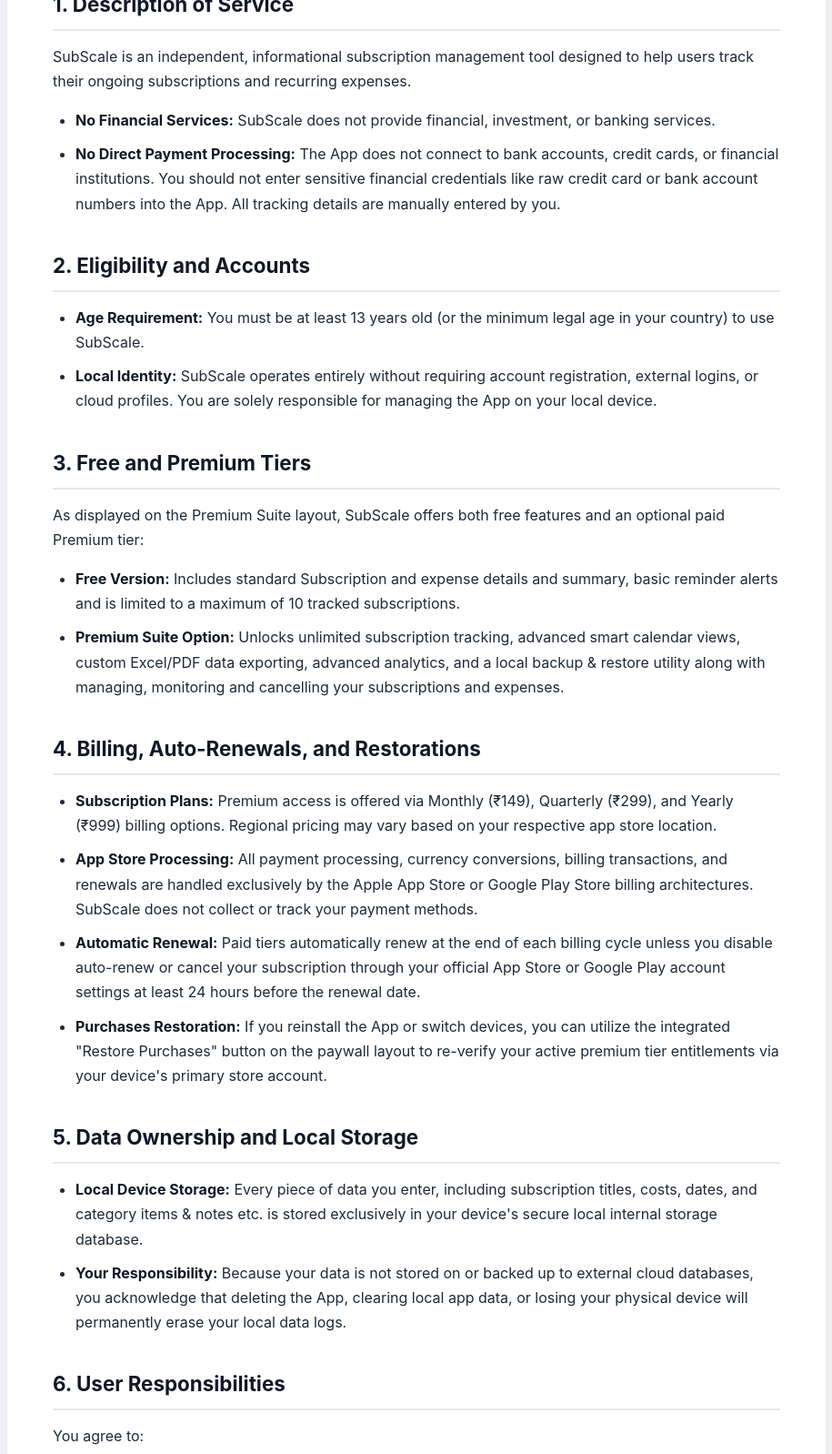
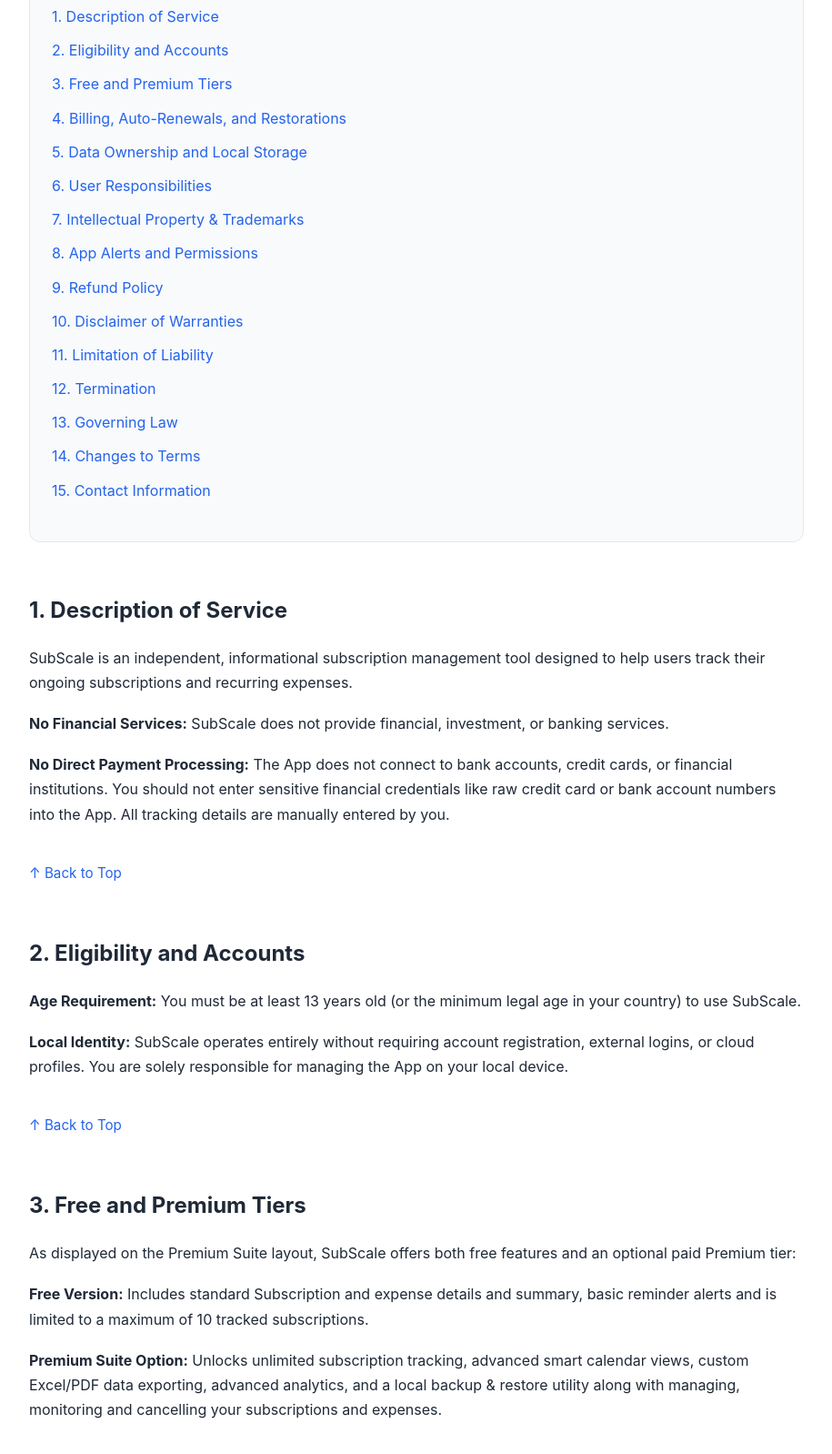
Before and after one commit to jigarshah1301/subscale-terms, a plain HTML site: page index.html in a window 1280 px wide. Shown: the part 363-1961 px from the top of the page at 91% size, without its empty margins (182-1097 px from the left). Drawn offline with Linux system fonts and the light colour scheme.

Commit message:
Update index.html

```diff
--- a/index.html
+++ b/index.html
@@ -3,172 +3,332 @@
 <head>
 <meta charset="UTF-8">
 <meta name="viewport" content="width=device-width, initial-scale=1.0">
-    <title>SubScale - Terms of Service</title>
+<title>Terms of Service - SubScale</title>
 
     <style>
+
+        :root {
+
+            --primary: #2563eb;
+
+            --text: #1f2937;
+
+            --text-light: #4b5563;
+
+            --border: #e5e7eb;
+
+            --background: #ffffff;
+
+            --toc-bg: #f8fafc;
+
+        }
+
         * {
+
             margin: 0;
+
             padding: 0;
+
             box-sizing: border-box;
+
+        }
+
+        html {
+
+            scroll-behavior: smooth;
+
         }
 
         body {
-            font-family: -apple-system, BlinkMacSystemFont, "Segoe UI", Roboto, Arial, sans-serif;
-            background: #f5f7fa;
-            color: #1f2937;
+
+            font-family: -apple-system, BlinkMacSystemFont, "Segoe UI", Roboto, Helvetica, Arial, sans-serif;
+
+            background: var(--background);
+
+            color: var(--text);
+
             line-height: 1.7;
+
         }
 
         .container {
+
             max-width: 900px;
-            margin: 50px auto;
-            background: #ffffff;
-            padding: 50px;
-            border-radius: 16px;
-            box-shadow: 0 8px 30px rgba(0,0,0,0.08);
+
+            margin: 0 auto;
+
+            padding: 40px 24px;
+
         }
 
         h1 {
-            font-size: 2.2rem;
+
+            font-size: 2.25rem;
+
             margin-bottom: 10px;
-            color: #111827;
+
+            color: var(--text);
+
         }
 
         .updated {
-            color: #6b7280;
-            margin-bottom: 35px;
-            font-style: italic;
+
+            color: var(--text-light);
+
+            margin-bottom: 30px;
+
+        }
+
+        p {
+
+            margin-bottom: 18px;
+
+        }
+
+        .toc {
+
+            background: var(--toc-bg);
+
+            border: 1px solid var(--border);
+
+            border-radius: 12px;
+
+            padding: 24px;
+
+            margin: 40px 0;
+
+        }
+
+        .toc h2 {
+
+            margin-bottom: 15px;
+
+            font-size: 1.4rem;
+
+        }
+
+        .toc ul {
+
+            list-style: none;
+
+            padding-left: 0;
+
+        }
+
+        .toc li {
+
+            margin-bottom: 10px;
+
+        }
+
+        .toc a {
+
+            text-decoration: none;
+
+            color: var(--primary);
+
+        }
+
+        .toc a:hover {
+
+            text-decoration: underline;
+
+        }
+
+        section {
+
+            margin-top: 55px;
+
+            scroll-margin-top: 20px;
+
         }
 
         h2 {
-            margin-top: 35px;
-            margin-bottom: 15px;
-            color: #111827;
-            font-size: 1.4rem;
-            border-bottom: 2px solid #e5e7eb;
-            padding-bottom: 8px;
-        }
 
-        p {
-            margin-bottom: 16px;
+            font-size: 1.5rem;
+
+            margin-bottom: 18px;
+
+            color: var(--text);
+
         }
 
         ul {
-            margin: 15px 0 20px 25px;
+
+            padding-left: 24px;
+
+            margin-bottom: 18px;
+
         }
 
         li {
-            margin-bottom: 10px;
+
+            margin-bottom: 8px;
+
         }
 
-        strong {
-            color: #111827;
+        .back-top {
+
+            display: inline-block;
+
+            margin-top: 20px;
+
+            text-decoration: none;
+
+            color: var(--primary);
+
+            font-size: 0.95rem;
+
         }
 
-        .contact {
-            background: #f9fafb;
-            padding: 20px;
-            border-radius: 10px;
-            margin-top: 15px;
+        .back-top:hover {
+
+            text-decoration: underline;
+
         }
 
-        a {
-            color: #2563eb;
-            text-decoration: none;
-        }
+        footer {
 
-        a:hover {
-            text-decoration: underline;
+            margin-top: 80px;
+
+            padding-top: 30px;
+
+            border-top: 1px solid var(--border);
+
+            text-align: center;
+
+            color: var(--text-light);
+
         }
 
         @media (max-width: 768px) {
+
             .container {
-                margin: 20px;
-                padding: 25px;
+
+                padding: 24px 18px;
+
             }
 
             h1 {
-                font-size: 1.8rem;
+
+                font-size: 1.9rem;
+
             }
 
             h2 {
-                font-size: 1.2rem;
+
+                font-size: 1.3rem;
+
             }
+
         }
 </style>
 </head>
+
 <body>
 
-<div class="container">
+<div class="container" id="top">
 
     <h1>Terms of Service - SubScale</h1>
 
     <p class="updated"><strong>Last Updated:</strong> June 20, 2026</p>
 
     <p>
-        These Terms of Service ("Terms") govern your use of the SubScale mobile application
-        ("the App"). By downloading, installing, accessing, or using SubScale, you agree to
-        be bound by these Terms. If you do not agree to these terms, do not use the App.
+
+        These Terms of Service ("Terms") govern your use of the SubScale mobile application ("the App").
+
+        By downloading, installing, accessing, or using SubScale, you agree to be bound by these Terms.
+
+        If you do not agree to these terms, do not use the App.
 </p>
 
+    <nav class="toc">
+<h2>Table of Contents</h2>
+
+        <ul>
+<li><a href="#description">1. Description of Service</a></li>
+<li><a href="#eligibility">2. Eligibility and Accounts</a></li>
+<li><a href="#premium">3. Free and Premium Tiers</a></li>
+<li><a href="#billing">4. Billing, Auto-Renewals, and Restorations</a></li>
+<li><a href="#storage">5. Data Ownership and Local Storage</a></li>
+<li><a href="#responsibilities">6. User Responsibilities</a></li>
+<li><a href="#ip">7. Intellectual Property & Trademarks</a></li>
+<li><a href="#alerts">8. App Alerts and Permissions</a></li>
+<li><a href="#refunds">9. Refund Policy</a></li>
+<li><a href="#warranties">10. Disclaimer of Warranties</a></li>
+<li><a href="#liability">11. Limitation of Liability</a></li>
+<li><a href="#termination">12. Termination</a></li>
+<li><a href="#law">13. Governing Law</a></li>
+<li><a href="#changes">14. Changes to Terms</a></li>
+<li><a href="#contact">15. Contact Information</a></li>
+</ul>
+</nav>
+
+    <section id="description">
 <h2>1. Description of Service</h2>
 
         <p>
-        SubScale is an independent, informational subscription management tool designed
-        to help users track their ongoing subscriptions and recurring expenses.
+
+            SubScale is an independent, informational subscription management tool designed to help users track their ongoing subscriptions and recurring expenses.
 </p>
 
-    <ul>
-        <li><strong>No Financial Services:</strong> SubScale does not provide financial, investment, or banking services.</li>
+        <p><strong>No Financial Services:</strong> SubScale does not provide financial, investment, or banking services.</p>
 
-        <li><strong>No Direct Payment Processing:</strong> The App does not connect to bank accounts,
-        credit cards, or financial institutions. You should not enter sensitive financial
-        credentials like raw credit card or bank account numbers into the App. All tracking
-        details are manually entered by you.</li>
-    </ul>
+        <p><strong>No Direct Payment Processing:</strong> The App does not connect to bank accounts, credit cards, or financial institutions. You should not enter sensitive financial credentials like raw credit card or bank account numbers into the App. All tracking details are manually entered by you.</p>
 
+        <a href="#top" class="back-top">↑ Back to Top</a>
+</section>
+
+    <section id="eligibility">
 <h2>2. Eligibility and Accounts</h2>
 
-    <ul>
-        <li><strong>Age Requirement:</strong> You must be at least 13 years old (or the minimum legal age in your country) to use SubScale.</li>
+        <p><strong>Age Requirement:</strong> You must be at least 13 years old (or the minimum legal age in your country) to use SubScale.</p>
 
-        <li><strong>Local Identity:</strong> SubScale operates entirely without requiring account registration,
-        external logins, or cloud profiles. You are solely responsible for managing the App
-        on your local device.</li>
-    </ul>
+        <p><strong>Local Identity:</strong> SubScale operates entirely without requiring account registration, external logins, or cloud profiles. You are solely responsible for managing the App on your local device.</p>
 
+        <a href="#top" class="back-top">↑ Back to Top</a>
+</section>
+
+    <section id="premium">
 <h2>3. Free and Premium Tiers</h2>
 
         <p>
+
             As displayed on the Premium Suite layout, SubScale offers both free features and an optional paid Premium tier:
 </p>
 
-    <ul>
-        <li><strong>Free Version:</strong> Includes standard Subscription and expense details and summary, basic reminder alerts and is limited to a maximum of 10 tracked subscriptions.</li>
+        <p><strong>Free Version:</strong> Includes standard Subscription and expense details and summary, basic reminder alerts and is limited to a maximum of 10 tracked subscriptions.</p>
 
-        <li><strong>Premium Suite Option:</strong> Unlocks unlimited subscription tracking, advanced smart calendar views, custom Excel/PDF data exporting, advanced analytics, and a local backup & restore utility along with managing, monitoring and cancelling your subscriptions and expenses.</li>
-    </ul>
+        <p><strong>Premium Suite Option:</strong> Unlocks unlimited subscription tracking, advanced smart calendar views, custom Excel/PDF data exporting, advanced analytics, and a local backup &amp; restore utility along with managing, monitoring and cancelling your subscriptions and expenses.</p>
 
+        <a href="#top" class="back-top">↑ Back to Top</a>
+</section>
+
+    <section id="billing">
 <h2>4. Billing, Auto-Renewals, and Restorations</h2>
 
-    <ul>
-        <li><strong>Subscription Plans:</strong> Premium access is offered via Monthly (₹149), Quarterly (₹299), and Yearly (₹999) billing options. Regional pricing may vary based on your respective app store location.</li>
+        <p><strong>Subscription Plans:</strong> Premium access is offered via Monthly (₹149), Quarterly (₹299), and Yearly (₹999) billing options. Regional pricing may vary based on your respective app store location.</p>
 
-        <li><strong>App Store Processing:</strong> All payment processing, currency conversions, billing transactions, and renewals are handled exclusively by the Apple App Store or Google Play Store billing architectures. SubScale does not collect or track your payment methods.</li>
+        <p><strong>App Store Processing:</strong> All payment processing, currency conversions, billing transactions, and renewals are handled exclusively by the Apple App Store or Google Play Store billing architectures. SubScale does not collect or track your payment methods.</p>
 
-        <li><strong>Automatic Renewal:</strong> Paid tiers automatically renew at the end of each billing cycle unless you disable auto-renew or cancel your subscription through your official App Store or Google Play account settings at least 24 hours before the renewal date.</li>
+        <p><strong>Automatic Renewal:</strong> Paid tiers automatically renew at the end of each billing cycle unless you disable auto-renew or cancel your subscription through your official App Store or Google Play account settings at least 24 hours before the renewal date.</p>
 
-        <li><strong>Purchases Restoration:</strong> If you reinstall the App or switch devices, you can utilize the integrated "Restore Purchases" button on the paywall layout to re-verify your active premium tier entitlements via your device's primary store account.</li>
-    </ul>
+        <p><strong>Purchases Restoration:</strong> If you reinstall the App or switch devices, you can utilize the integrated "Restore Purchases" button on the paywall layout to re-verify your active premium tier entitlements via your device's primary store account.</p>
 
+        <a href="#top" class="back-top">↑ Back to Top</a>
+</section>
+
+    <section id="storage">
 <h2>5. Data Ownership and Local Storage</h2>
 
-    <ul>
-        <li><strong>Local Device Storage:</strong> Every piece of data you enter, including subscription titles, costs, dates, and category items & notes etc. is stored exclusively in your device's secure local internal storage database.</li>
+        <p><strong>Local Device Storage:</strong> Every piece of data you enter, including subscription titles, costs, dates, and category items &amp; notes etc. is stored exclusively in your device's secure local internal storage database.</p>
 
-        <li><strong>Your Responsibility:</strong> Because your data is not stored on or backed up to external cloud databases, you acknowledge that deleting the App, clearing local app data, or losing your physical device will permanently erase your local data logs.</li>
-    </ul>
+        <p><strong>Your Responsibility:</strong> Because your data is not stored on or backed up to external cloud databases, you acknowledge that deleting the App, clearing local app data, or losing your physical device will permanently erase your local data logs.</p>
 
+        <a href="#top" class="back-top">↑ Back to Top</a>
+</section>
+
+    <section id="responsibilities">
 <h2>6. User Responsibilities</h2>
 
         <p>You agree to:</p>
@@ -180,72 +340,111 @@
 <li>Not attempt to access restricted features without premium subscription</li>
 </ul>
 
-    <h2>7. Intellectual Property & Trademarks</h2>
+        <a href="#top" class="back-top">↑ Back to Top</a>
+</section>
 
-    <ul>
-        <li><strong>Ownership:</strong> SubScale and its original code base, design layouts, SubScale brand logo and mascot ‘Savey’ and features are owned exclusively by the App developer and are protected by applicable copyright and trademark laws.</li>
+    <section id="ip">
+<h2>7. Intellectual Property &amp; Trademarks</h2>
 
-        <li><strong>Fair Use Disclaimer:</strong> SubScale utilizes third-party corporate names, logos, and trademarks solely for user-facing visual identification of subscription categories. SubScale is a completely independent tool and is not affiliated with, endorsed by, or sponsored by any of the companies whose corporate logos appear within the application interface.</li>
-    </ul>
+        <p><strong>Ownership:</strong> SubScale and its original code base, design layouts, SubScale brand logo and mascot ‘Savey’ and features are owned exclusively by the App developer and are protected by applicable copyright and trademark laws.</p>
 
+        <p><strong>Fair Use Disclaimer:</strong> SubScale utilizes third-party corporate names, logos, and trademarks solely for user-facing visual identification of subscription categories. SubScale is a completely independent tool and is not affiliated with, endorsed by, or sponsored by any of the companies whose corporate logos appear within the application interface.</p>
+
+        <a href="#top" class="back-top">↑ Back to Top</a>
+</section>
+
+    <section id="alerts">
 <h2>8. App Alerts and Permissions</h2>
 
-    <ul>
-        <li><strong>Local Notifications:</strong> To receive timely "Renewal Alerts" for your tracked subscriptions & inactivity alerts, the App requires your local device permission to push notifications. These alerts are handled entirely on-device without external server dependency, and can be disabled at any time through our app SubScale and your operating system settings.</li>
-    </ul>
+        <p><strong>Local Notifications:</strong> To receive timely "Renewal Alerts" for your tracked subscriptions &amp; inactivity alerts, the App requires your local device permission to push notifications. These alerts are handled entirely on-device without external server dependency, and can be disabled at any time through our app SubScale and your operating system settings.</p>
 
+        <a href="#top" class="back-top">↑ Back to Top</a>
+</section>
+
+    <section id="refunds">
 <h2>9. Refund Policy</h2>
 
         <p>
+
             Refund requests for any premium plan purchases must be initiated directly through the respective platform (Apple App Store or Google Play Store) according to their consumer refund guidelines. SubScale does not process or manage financial refunds.
 </p>
 
+        <a href="#top" class="back-top">↑ Back to Top</a>
+</section>
+
+    <section id="warranties">
 <h2>10. Disclaimer of Warranties</h2>
 
         <p>
+
             SubScale is provided on an "as is" and "as available" basis without warranties of any kind, either express or implied. We do not guarantee that the App will be entirely error-free, uninterrupted, or that the manual tracking calculations will fit your absolute financial planning needs.
 </p>
 
+        <a href="#top" class="back-top">↑ Back to Top</a>
+</section>
+
+    <section id="liability">
 <h2>11. Limitation of Liability</h2>
 
         <p>
+
             To the maximum extent permitted by applicable law, SubScale and its developer shall not be liable for any indirect, incidental, consequential, special, or punitive damages, including but not limited to loss of data, personal budget discrepancies, financial tracking mistakes, or device failures, arising out of your use or inability to use the application.
 </p>
 
+        <a href="#top" class="back-top">↑ Back to Top</a>
+</section>
+
+    <section id="termination">
 <h2>12. Termination</h2>
 
-    <p>
-        <strong>SubScale</strong> - We reserve the right to modify, suspend, discontinue, or terminate the App or any part of the Service at any time without liability.
-    </p>
+        <p><strong>SubScale:</strong> We reserve the right to modify, suspend, discontinue, or terminate the App or any part of the Service at any time without liability.</p>
 
-    <p>
-        <strong>User</strong> - You can terminate this legal agreement at any time by simply uninstalling the application and wiping its local storage footprint. We reserve the right to suspend access to features if any fraudulent manipulation of the App Store billing layer is detected.
-    </p>
+        <p><strong>User:</strong> You can terminate this legal agreement at any time by simply uninstalling the application and wiping its local storage footprint. We reserve the right to suspend access to features if any fraudulent manipulation of the App Store billing layer is detected.</p>
 
+        <a href="#top" class="back-top">↑ Back to Top</a>
+</section>
+
+    <section id="law">
 <h2>13. Governing Law</h2>
 
         <p>
+
             These Terms are governed by and construed in accordance with the laws of your primary place of residence.
 </p>
 
+        <a href="#top" class="back-top">↑ Back to Top</a>
+</section>
+
+    <section id="changes">
 <h2>14. Changes to Terms</h2>
 
         <p>
+
             We reserve the right to modify these terms at any time. We will notify users of any material changes via the App or email.
 </p>
 
+        <a href="#top" class="back-top">↑ Back to Top</a>
+</section>
+
+    <section id="contact">
 <h2>15. Contact Information</h2>
 
-    <div class="contact">
         <p>
+
             For any questions, operational support, or technical bug reports regarding these Terms of Service, please contact:
 </p>
 
         <p>
-            <strong>Email:</strong>
-            <a href="mailto:subscalesupport@gmail.com">subscalesupport@gmail.com</a>
+
+            Email: subscalesupport@gmail.com
 </p>
-    </div>
+
+        <a href="#top" class="back-top">↑ Back to Top</a>
+</section>
+
+    <footer>
+<p>© 2026 SubScale</p>
+</footer>
 
 </div>
 
```
Lines whose indentation alone changed are shown as unchanged.
